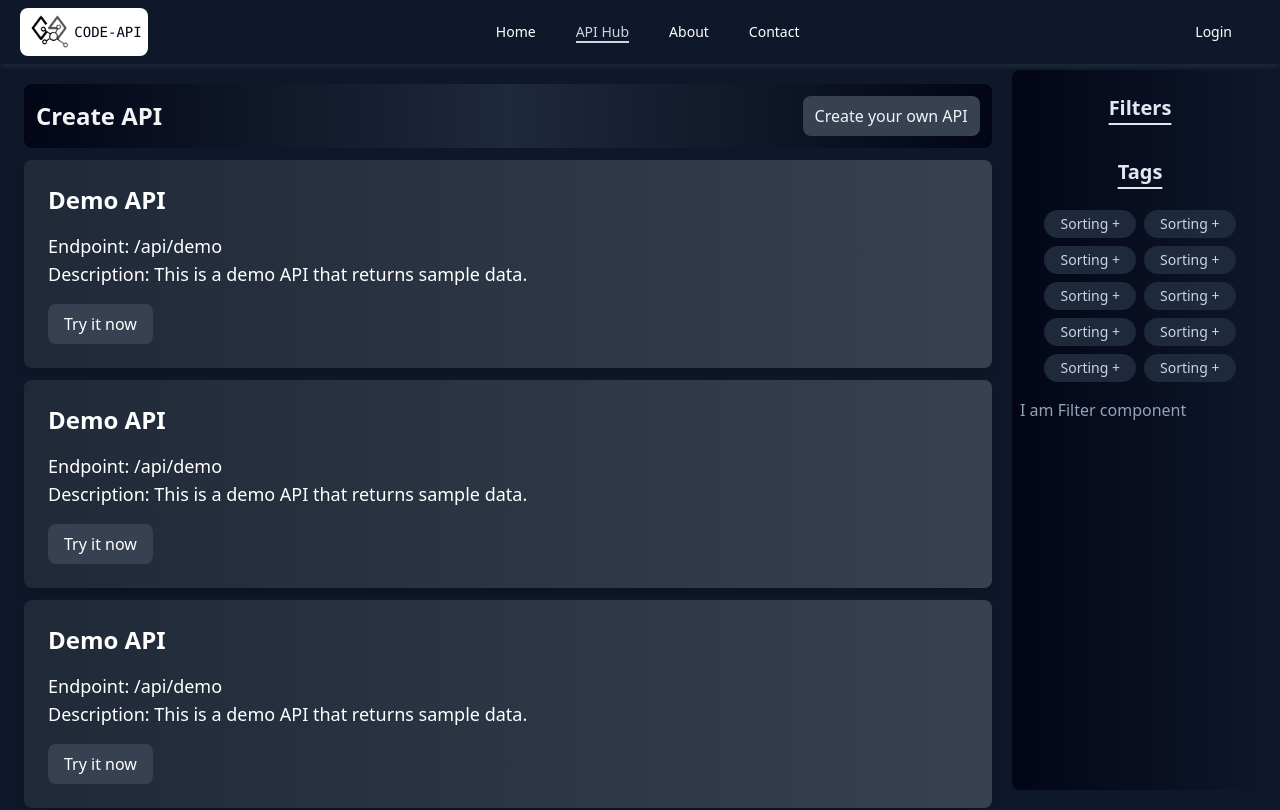
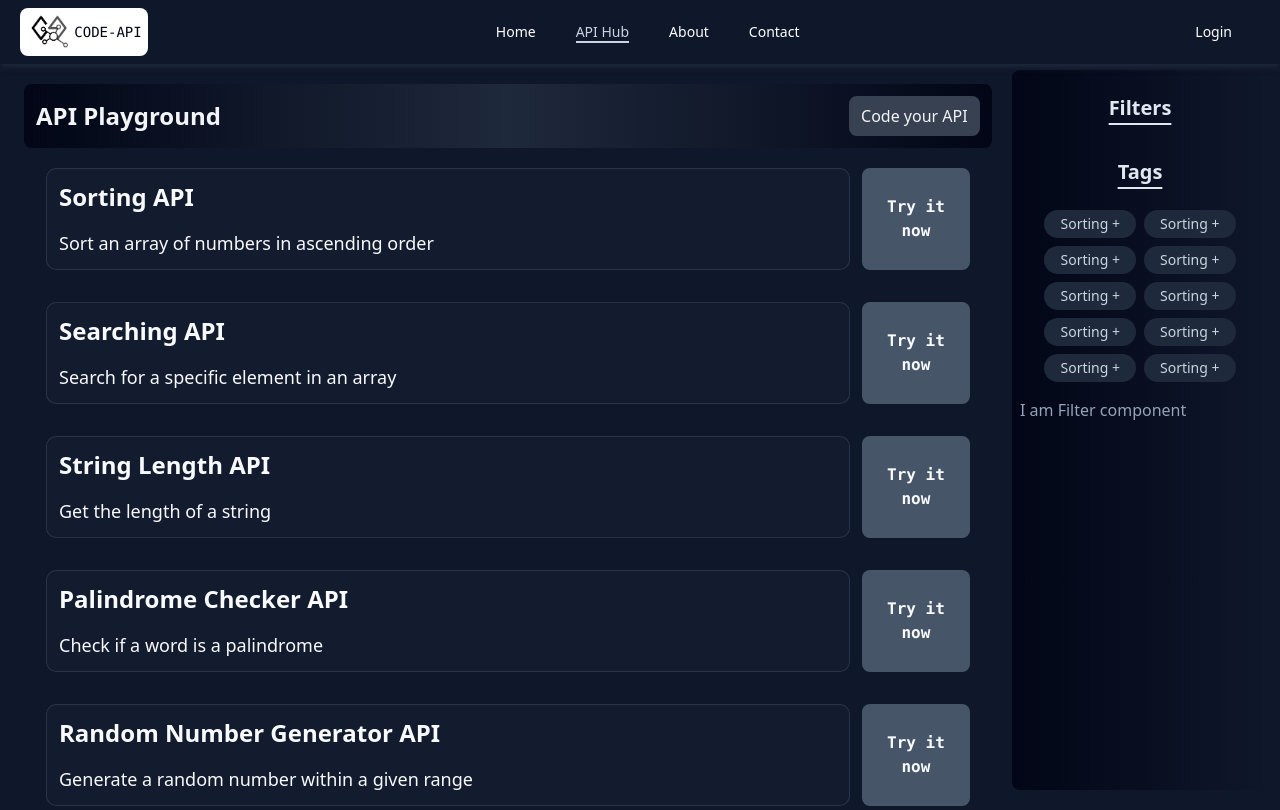
Before and after one commit to its-working/code-api, a Vue app: page /api-hub in a window 1280 px wide. Shown: the top 810 px of the page. Built offline with nearby package versions, Linux system fonts and the light colour scheme.

Commit message:
animation effect in api listing added

```diff
--- a/src/components/main-components/navBar/Nav.vue
+++ b/src/components/main-components/navBar/Nav.vue
@@ -21,7 +21,6 @@
 import LinkItem from './NavLink.vue';
 import routes from '../../../routers/routes.json';
 
-console.log(routes);
 export default {
   name: 'MainNav',
   components: {
@@ -34,3 +33,8 @@ export default {
   }
 }
 </script>
+<style>
+#navBarContainer{
+  z-index: 100;
+}
+</style>
--- a/src/components/view/apiHub/apiView/allApi.vue
+++ b/src/components/view/apiHub/apiView/allApi.vue
@@ -1,16 +1,32 @@
 <template>
-    <div class="">
-       <ApiView v-for="index in 40" :key="index" />
+    <div class="cards mt-2 mx-auto">
+    {{ console.log(data) }}
+       <ApiView v-for="api in data['apis']" :key="api.name" :data="api" />
     </div>
 </template>
 
   <script>
   import ApiView from './apiView.vue'
+  import data from '/src/data/data.json';
 
   export default {
     name: "AllApi",
     components: {
       ApiView,
     },
+    data() {
+      return {
+        data: data,
+      };
+    },
   };
   </script>
+
+  <style>
+.cards{
+  display: flex;
+  flex-wrap: wrap;
+  gap: 8px;
+  width: calc(100% - 20px);
+}
+ </style>
--- a/src/components/view/apiHub/apiView/apiView.vue
+++ b/src/components/view/apiHub/apiView/apiView.vue
@@ -1,14 +1,65 @@
 <template>
-    <div class="my-3 bg-gradient-to-r from-gray-800 to-gray-700 text-white p-6 rounded-lg shadow-lg">
-        <h2 class="text-2xl font-bold mb-4">Demo API</h2>
-        <p class="text-lg">Endpoint: /api/demo</p>
-        <p class="text-lg">Description: This is a demo API that returns sample data.</p>
-        <button class="bg-gray-700 hover:bg-gray-600 text-white font-medium py-2 px-4 rounded-lg mt-4">Try it now</button>
+  <div class="w-full text-slate-50 p-3 flex justify-center flex-row items-center">
+    <div class="card w-full p-3 m-0" @mousemove="handleOnMouseMove">
+      <h2 class="text-2xl font-bold mb-4">{{ data.name }}</h2>
+      <p class="text-lg">{{ data.description }}</p>
     </div>
+      <button
+        class="h-full bg-slate-600 rounded-lg ms-3 p-3 font-semibold font-mono hover:bg-slate-500"
+      >
+        Try it now
+      </button>
+  </div>
 </template>
 
-  <script>
-  export default {
-    name: "ApiView",
-  };
-  </script>
+<script>
+export default {
+  name: "ApiView",
+  props: {
+    data: Object,
+  },
+  methods: {
+    handleOnMouseMove(event) {
+      const rect = event.currentTarget.getBoundingClientRect();
+      const x = event.clientX - rect.left;
+      const y = event.clientY - rect.top;
+
+      event.currentTarget.style.setProperty("--mouse-x", `${x}px`);
+      event.currentTarget.style.setProperty("--mouse-y", `${y}px`);
+    },
+  },
+};
+</script>
+
+<style>
+.card {
+  background-color: rgba(255, 255, 255, 0.02);
+  border-radius: 10px;
+  position: relative;
+  border: 1px solid rgba(255, 255, 255, 0.1);
+  cursor: pointer;
+}
+
+.card:hover::before {
+  opacity: 1;
+}
+
+.card::before {
+  background: radial-gradient(
+    800px circle at var(--mouse-x) var(--mouse-y),
+    rgba(160, 160, 160, 0.199),
+    transparent 40%
+  );
+
+  border-radius: inherit;
+  content: "";
+  opacity: 0;
+  height: 100%;
+  left: 0;
+  transition: opacity 500ms;
+  position: absolute;
+  top: 0px;
+  width: 100%;
+  z-index: 2;
+}
+</style>
--- a/src/components/view/apiHub/createApi/CreateApi.vue
+++ b/src/components/view/apiHub/createApi/CreateApi.vue
@@ -1,7 +1,7 @@
 <template>
   <div class="gradientCreateApiNav">
-    <div class="text-2xl font-bold text-gray-100">Create API</div>
-    <div class="text-gray-100 ml-2 bg-gray-700 hover:bg-gray-600 font-medium p-2 rounded-lg px-3">Create your own API</div>
+    <div class="text-2xl font-bold text-gray-100">API Playground</div>
+    <div class="text-gray-100 ml-2 bg-gray-700 hover:bg-gray-600 font-medium p-2 rounded-lg px-3">Code your API</div>
   </div>
 </template>
 
```
Also changed, not shown: 9 other files (tests, documents, lock files or other folders).
